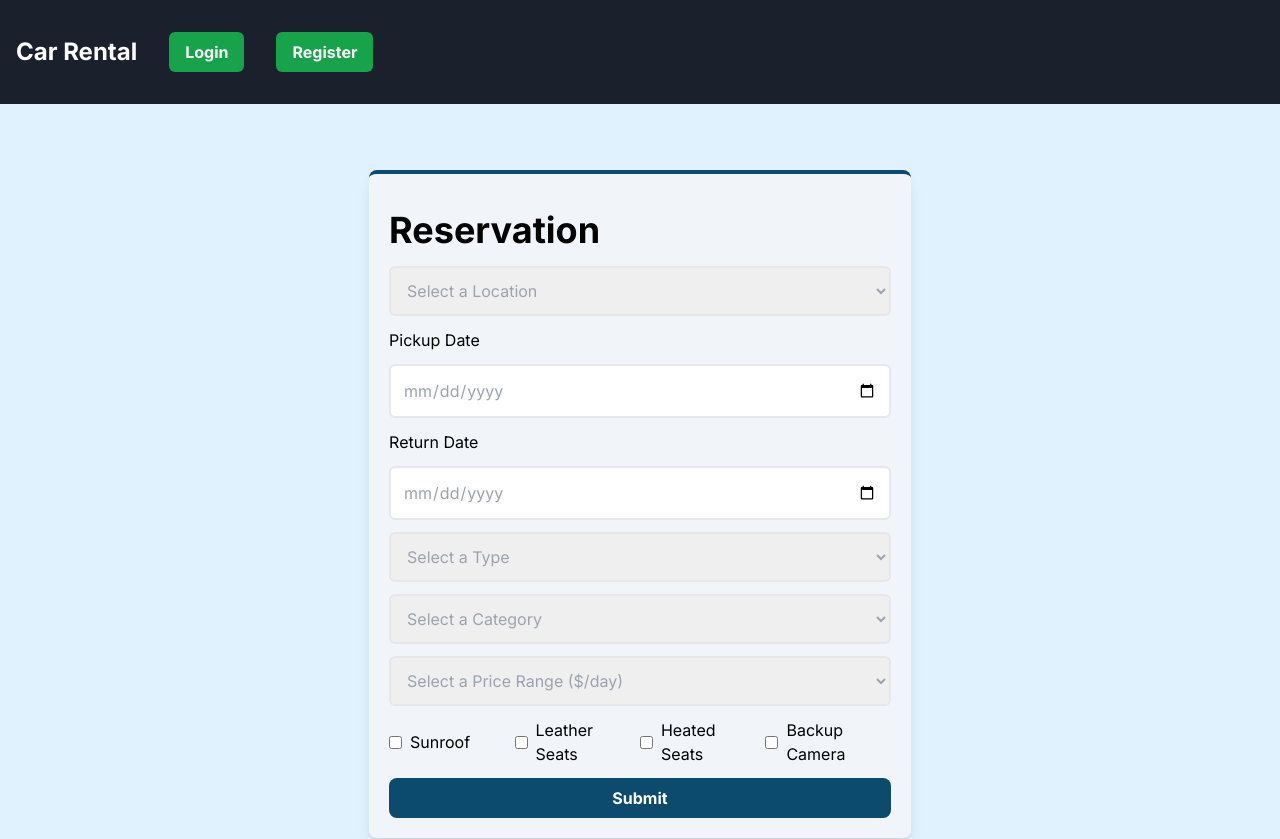
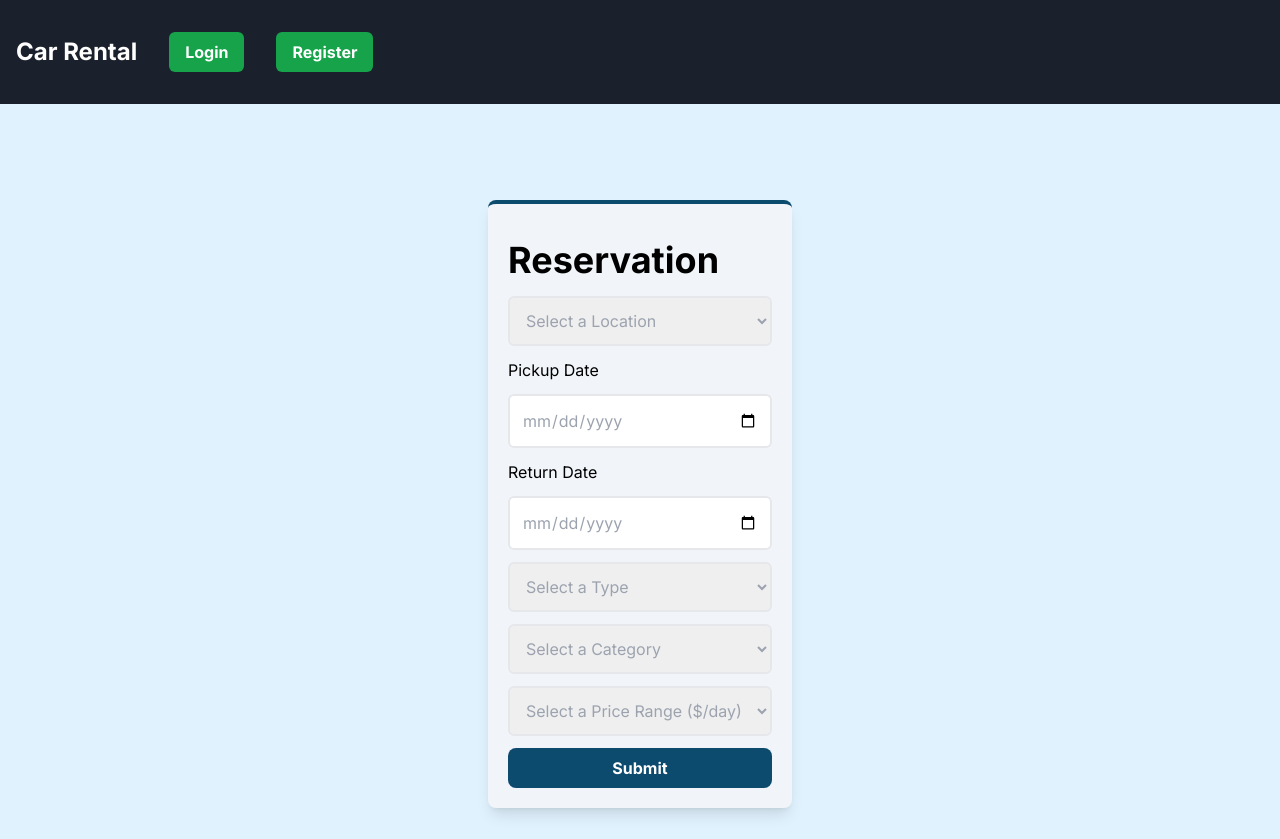
Before and after one commit to egadb/Team341-soen341projectW2024, a Next.js app in the folder Sprint 3/soen341-rentalapp/: page /reservation in a window 1280 px wide. Shown: the top 839 px of the page. Built offline with nearby package versions, Linux system fonts and the light colour scheme; no server answers.

Commit message:
Removed extra features

```diff
--- a/Sprint 3/soen341-rentalapp/app/reservation/page.tsx
+++ b/Sprint 3/soen341-rentalapp/app/reservation/page.tsx
@@ -172,8 +172,8 @@ export default function ReservationForm() {
             <option value="81-120">81$ to 120$</option>
             <option value="121-and-more">121$ and More</option>
           </select>
-          <div className="flex flex-wrap">
-            <label className="flex w-full items-center sm:w-1/2 md:w-1/3 lg:w-1/4">
+          {/* <div className="flex flex-wrap"> */}
+            {/* <label className="flex w-full items-center sm:w-1/2 md:w-1/3 lg:w-1/4">
               <input
                 type="checkbox"
                 name="sunroof"
@@ -212,8 +212,8 @@ export default function ReservationForm() {
                 onChange={handleCheckboxChange}
               />
               <span className="mr-2">Backup Camera</span>
-            </label>
-          </div>
+            </label> */}
+          {/* </div> */}
           <button
             type="submit"
             className="cursor-pointer bg-sky-900 hover:bg-sky-950 px-6 py-2 font-bold text-white rounded-lg"
--- a/Sprint 3/soen341-rentalapp/components/reservation/FormWrapper.tsx
+++ b/Sprint 3/soen341-rentalapp/components/reservation/FormWrapper.tsx
@@ -102,9 +102,9 @@ export default function FormWrapper(actions: any) {
                       <div>{searchParams.get("location")}</div>
                       <div className=""><FaLocationDot /></div>
                     </div>
-                    <h1 className="text-lg">
+                    {/* <h1 className="text-lg">
                       <span className="font-bold">Additional Features: </span> {additionalFeaturesArr?.join(", ")}
-                    </h1>
+                    </h1> */}
                 </div>
               </div>
               <div className="ml-6 flex flex-row justify-between items-center">
```
